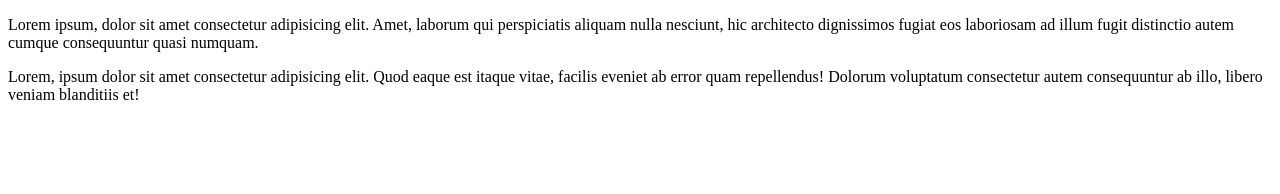
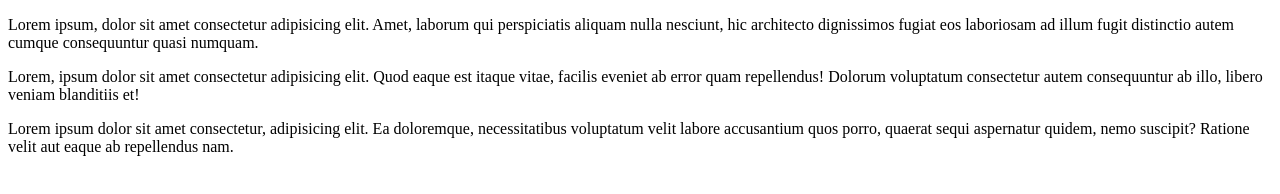
Before and after one commit to siamkhan22/projects, a plain HTML site: page index.html in a window 1280 px wide. Drawn offline with Linux system fonts and the light colour scheme.

Commit message:
new code add

```diff
--- a/index.html
+++ b/index.html
@@ -8,6 +8,8 @@
 <body>
     <p>Lorem ipsum, dolor sit amet consectetur adipisicing elit. Amet, laborum qui perspiciatis aliquam nulla nesciunt, hic architecto dignissimos fugiat eos laboriosam ad illum fugit distinctio autem cumque consequuntur quasi numquam.</p>
     <p>Lorem, ipsum dolor sit amet consectetur adipisicing elit. Quod eaque est itaque vitae, facilis eveniet ab error quam repellendus! Dolorum voluptatum consectetur autem consequuntur ab illo, libero veniam blanditiis et!</p>
-
+    <div>
+        <p>Lorem ipsum dolor sit amet consectetur, adipisicing elit. Ea doloremque, necessitatibus voluptatum velit labore accusantium quos porro, quaerat sequi aspernatur quidem, nemo suscipit? Ratione velit aut eaque ab repellendus nam.</p>
+    </div>
 </body>
 </html>
```
Also changed, not shown: 1 other file.
